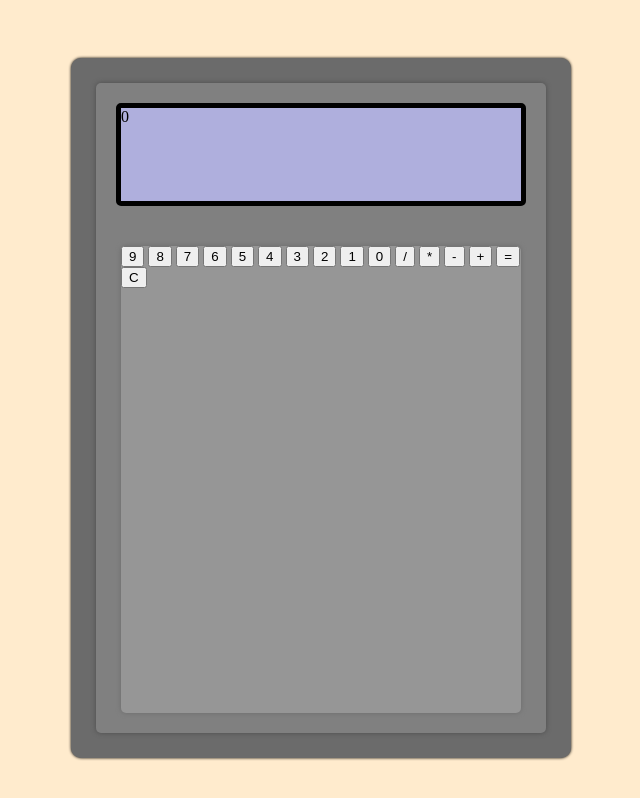
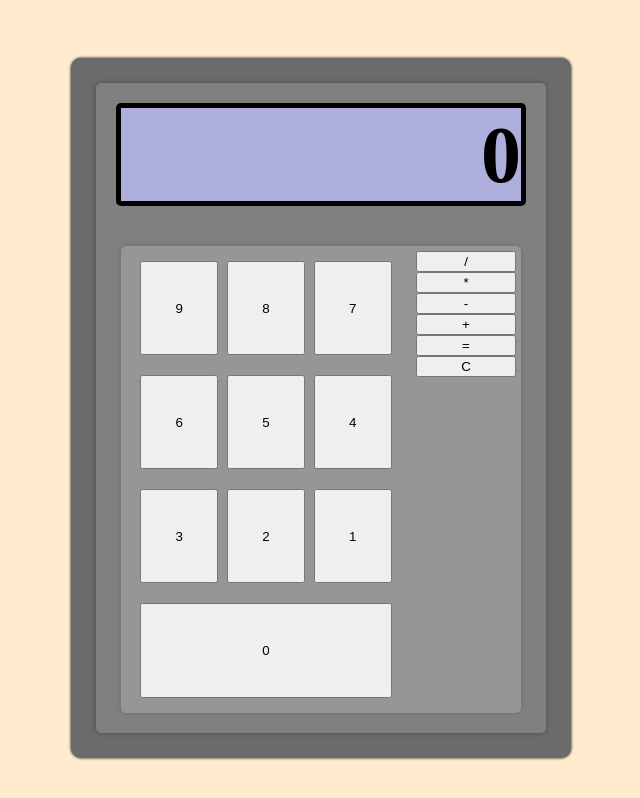
Before and after one commit to DavidarCZ/odin-calculator, a plain HTML site: page index.html in a window 1280 px wide. Shown: the whole page, without its empty margins (319-959 px from the left). Drawn offline with Linux system fonts and the light colour scheme.

Commit message:
Style buttons focus numbers
Added divs for flexboxing, styled number buttons
to reflect real calculator

```diff
--- a/index.html
+++ b/index.html
@@ -11,16 +11,25 @@
         <div class="calculator-container">
             <div class="display">0</div>
             <div class="buttons">
+                <div class="numbers">
+                    <div class="row-1">
                         <button class="btn nine">9</button>
                         <button class="btn eight">8</button>
                         <button class="btn seven">7</button>
+                    </div>
+                    <div class="row-2">
                         <button class="btn six">6</button>
                         <button class="btn five">5</button>
                         <button class="btn four">4</button>
+                    </div>
+                    <div class="row-3">
                         <button class="btn three">3</button>
                         <button class="btn two">2</button>
                         <button class="btn one">1</button>
-                <button class="btn zero">0</button>
+                    </div>
+                    <button id="zero" class="btn zero">0</button>
+                </div>
+                <div class="signs">
                     <button class="btn divide">/</button>
                     <button class="btn multiply">*</button>
                     <button class="btn sutract">-</button>
@@ -30,6 +39,7 @@
                 </div>
             </div>
         </div>
+    </div>
     <script src="script.js"></script>
 </body>
 </html>
--- a/styles.css
+++ b/styles.css
@@ -30,12 +30,17 @@ body {
 }
 
 .display {
+    font-size: 80px;
+    font-weight: 700;
     background-color: rgb(175, 175, 221);
     width: 400px;
     height: 100px;
     margin: 20px;
     border: 5px solid black;
     border-radius: 5px;
+    display: flex;
+    justify-content: flex-end;
+    align-items: flex-end;
 }
 
 .buttons {
@@ -45,4 +50,39 @@ body {
     margin: 20px;
     border-radius: 5px;
     box-shadow: 0px 0px 5px rgb(107, 107, 107);
+    display: flex;
+    justify-content: space-around;
 }
+
+.numbers {
+    width: 70%;
+    margin: 5px;
+    display: flex;
+    flex-direction: column;
+}
+
+.signs {
+    width: 25%;
+    margin: 5px;
+    display: flex;
+    flex-direction: column;
+}
+
+.row-1,.row-2,.row-3 {
+    height: 23%;
+    display: flex;
+    justify-content: space-around;
+    margin: 10px;
+}
+
+
+.numbers .btn{
+    width: 30%;
+}
+
+#zero {
+    width: 90%;
+    height: 23%;
+    margin: 10px;
+    align-self: center;
+}
```
Lines whose indentation alone changed are shown as unchanged.
